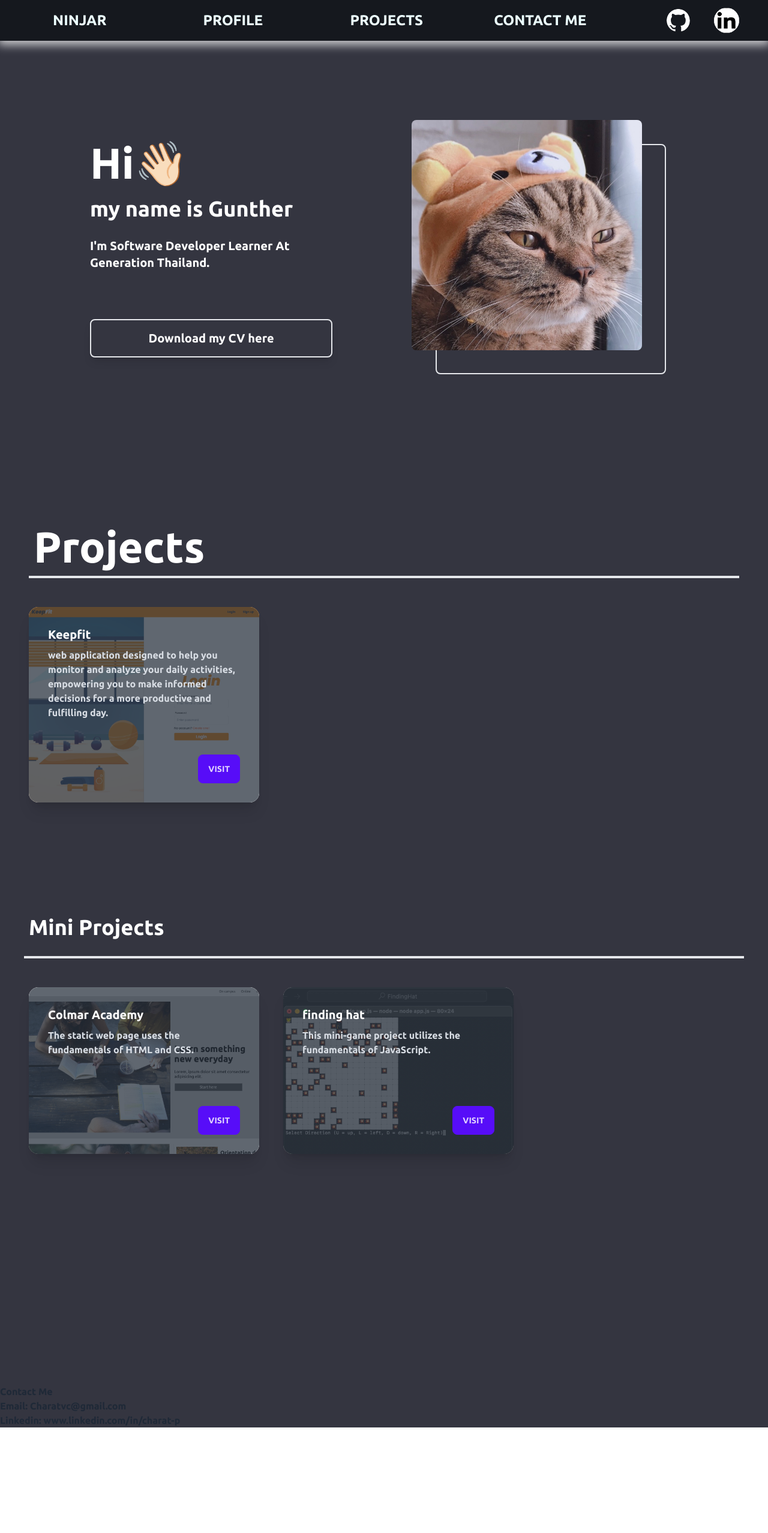
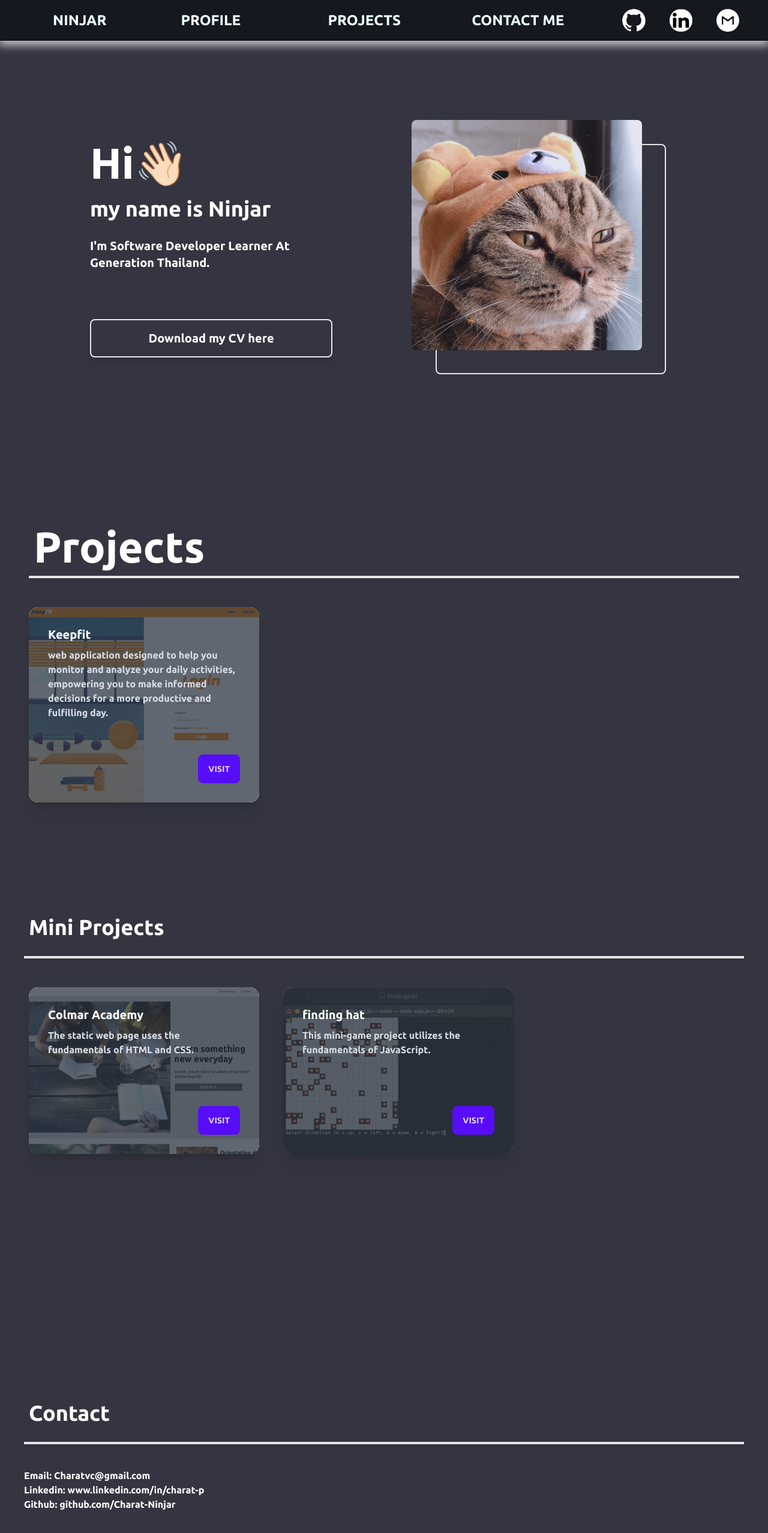
Before and after one commit to Charat-Ninjar/portfolio, a React (Vite) app: page / in a window 1280 px wide. Shown: the top 2556 px of the page at 60% size. Before the commit the page ends 2380 px from the top, so only its background shows below. Built offline with nearby package versions, Linux system fonts and the light colour scheme; a web font is replaced by a local one.

Commit message:
add link for contact me

```diff
--- a/src/components/ContactIcon.jsx
+++ b/src/components/ContactIcon.jsx
@@ -1,23 +1,41 @@
 import React from "react";
 
 const ContactIcon = () => {
-    return(
+  return (
     <div className="flex gap-10 pr-10">
+      <a href="https://github.com/Charat-Ninjar" target="_blank" rel="..">
         <div className="flex items-center hover:text-glow rounded-full icon">
-            <img
-              src="/github-light.svg"
-              className="h-[38px] rounded-full"
-            ></img>
+          <img src="/github-light.svg" className="h-[38px] rounded-full"></img>
         </div>
+      </a>
+      <a href="https://www.linkedin.com/in/charat-p/" target="_blank" rel="..">
         <div className="flex items-center bg-white object-contain rounded-full icon">
           <img
             src="/in1.png"
-              className="h-[42px] w-[42px] rounded-full"
+            className="h-[38px] w-[38px] rounded-full"
             alt="Icon"
           />
         </div>
+      </a>
+      <a
+      href="mailto:charatvc@gmail.com"
+      target="_blank"
+      rel="mail">
+        <div className="flex bg-white h-[38px] w-[38px] items-center justify-center rounded-full">
+        <svg
+          version="1.0"
+          xmlns="http://www.w3.org/2000/svg"
+          width="857.333"
+          height="620"
+          viewBox="0 0 643 465"
+          className="h-[20px] w-[20px]"
+        >
+          <path d="M39 3.4C31.6 5.1 27.5 7 21.4 11.6 11.2 19.3 5 29.2 3 41.1c-.8 4.5-1 61.4-.8 195.9.3 185.8.3 189.6 2.3 195 4.5 12.6 15.8 24.2 28.2 29.1 5 1.9 8.2 2.3 23.1 2.7l17.2.4V292.6c0-94.4.3-171.6.6-171.6.4 0 56.5 39.8 124.6 88.5l124 88.6 123.6-88.3c67.9-48.6 123.9-88.5 124.4-88.6.4-.2.8 76.8.8 171.2V464h15.3c16.2 0 21.9-1 30.3-5.1 11.3-5.6 21.7-19.2 24.3-31.7.8-3.8 1.1-59.8 1.1-194.5 0-166.8-.2-190-1.5-195.2-4.7-17.7-19.3-31.2-37.6-34.6-5.4-1-7-.9-9.2.2-1.4.8-62.9 44.7-136.6 97.6-73.7 53-134.5 96.3-135 96.3-.6 0-60.8-42.8-133.8-95.2C115.2 49.4 54 5.6 52.1 4.3c-3.8-2.6-5.2-2.7-13.1-.9z"></path>
+        </svg>
         </div>
-    )
-}
+      </a>
+    </div>
+  );
+};
 
-export default ContactIcon
+export default ContactIcon;
--- a/src/components/ContactInfo.jsx
+++ b/src/components/ContactInfo.jsx
@@ -3,9 +3,15 @@ import React from "react";
 const ContactInfo = () => {
     return(
         <div id="contact" className="mt-96 scroll-container flex-col align-middle">
-        <div>Contact Me</div>
-        <div>Email: Charatvc@gmail.com</div>
-        <div>Linkedin: www.linkedin.com/in/charat-p</div>
+            <div id="projects" className="flex text-4xl text-white h-[100px]  font-semibold border-b-4 mt-40 items-center mx-10 ">
+          <div className="text-glow hover:text-glow px-2">Contact</div>
+        </div>
+        <div className="ml-10 mt-10 pb-10">
+        <div className="text-white text-1xl ">Email: Charatvc@gmail.com</div>
+        <div className="text-white text-1xl">Linkedin: www.linkedin.com/in/charat-p</div>
+        <div className="text-white text-1xl">Github: github.com/Charat-Ninjar</div>
+        </div>
+
         </div>
     )
 }
--- a/src/components/WelcomeMessage.jsx
+++ b/src/components/WelcomeMessage.jsx
@@ -8,7 +8,7 @@ const WelcomeMessage = () => {
       </div>
 
       <div className="flex text-4xl text-white h-[68px]  font-semibold text-glow hover:text-glow  mt-6">
-        my name is Gunther
+        my name is Ninjar
       </div>
       <div className="text-white text-xl">
         I'm Software Developer Learner At Generation Thailand.
```
Lines whose indentation alone changed are shown as unchanged.
